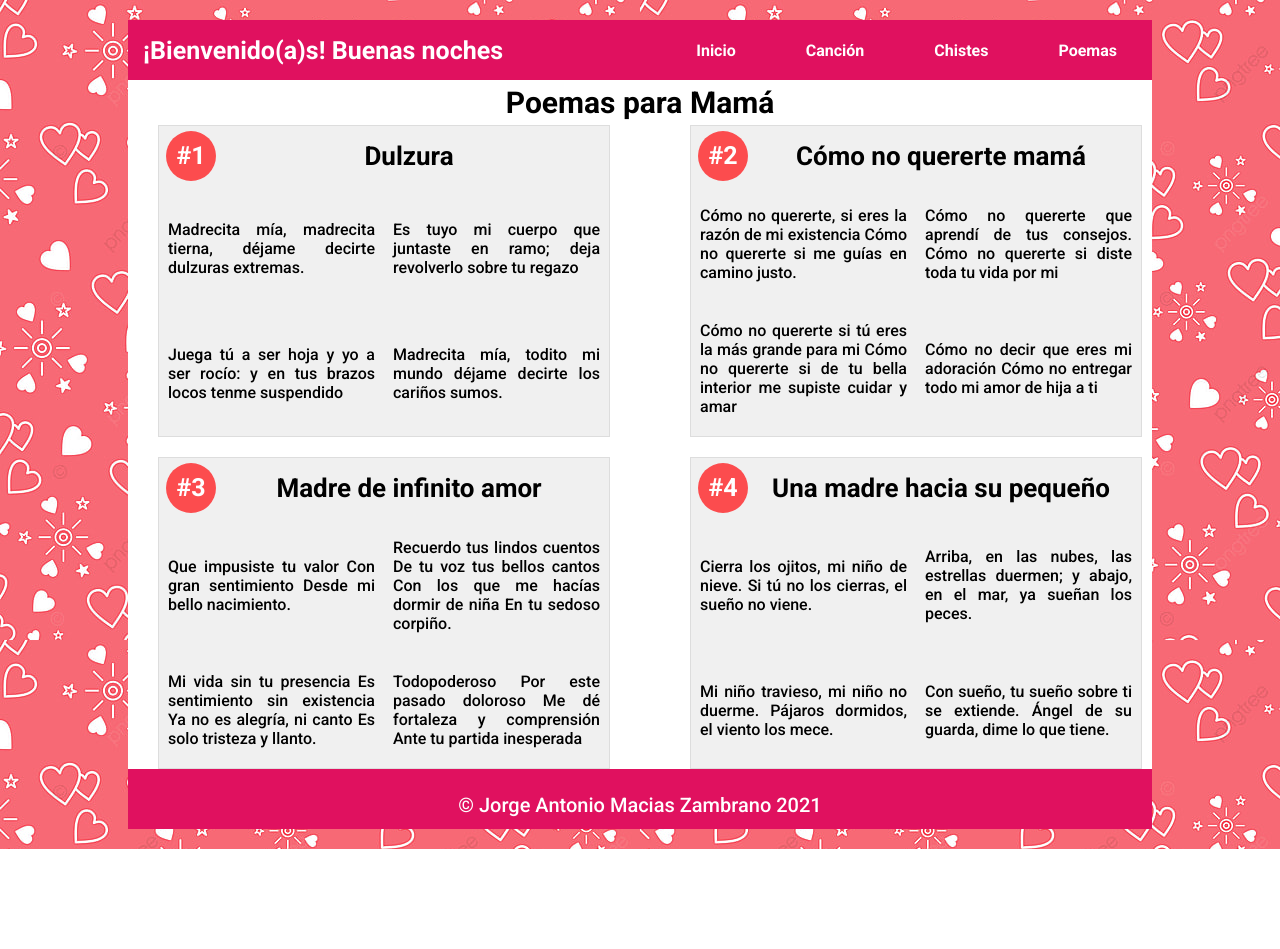
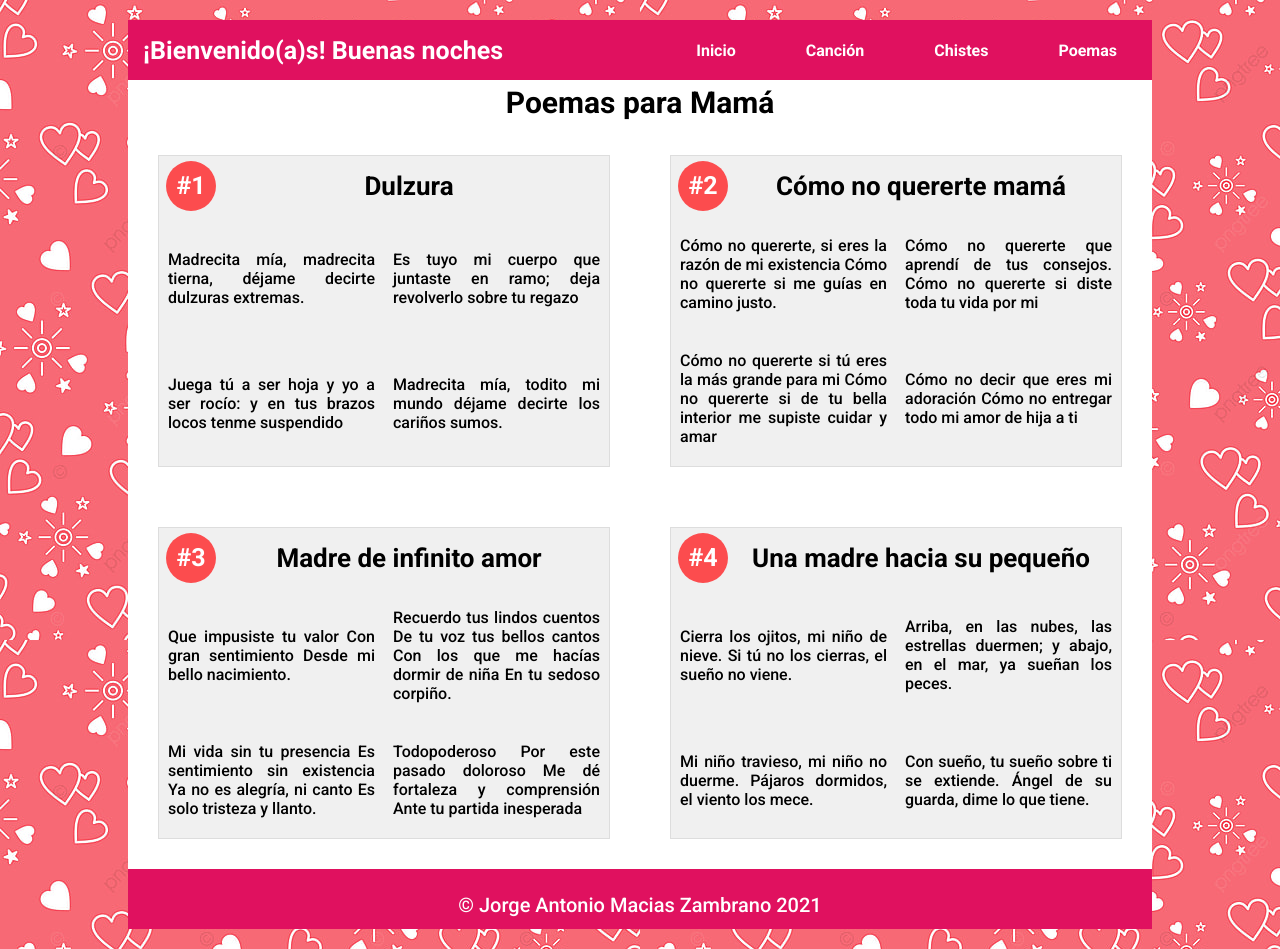
Before and after one commit to Jorgemacias-12/Dia-de-las-madres, an Angular app: page /poems in a window 1280 px wide. Before the commit the page ends 849 px from the top, so only its background shows below. Built offline with nearby package versions, Linux system fonts and the light colour scheme.

Commit message:
Retoques al los estilos aplicados al tamaño de pantalla mayor a 1200px

```diff
--- a/src/app/components/poems/poems.responsive.css
+++ b/src/app/components/poems/poems.responsive.css
@@ -1,3 +1,17 @@
+@media all and (min-width: 1200px) {
+  .component-container {
+    height: auto;
+  }
+  .poems-grid {
+    gap: 0px;
+  }
+  .poem {
+    width: 450px;
+    margin: 30px;
+  }
+}
+
+
 @media all and (max-width: 767px) {
   .poems-grid {
     grid-template-columns: repeat(1, 100%);
```
